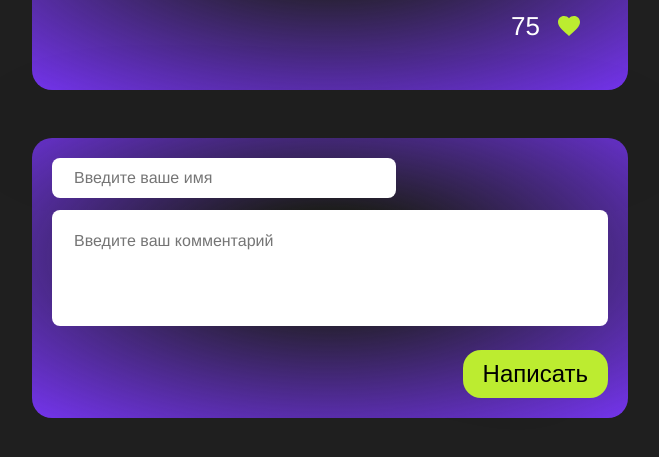
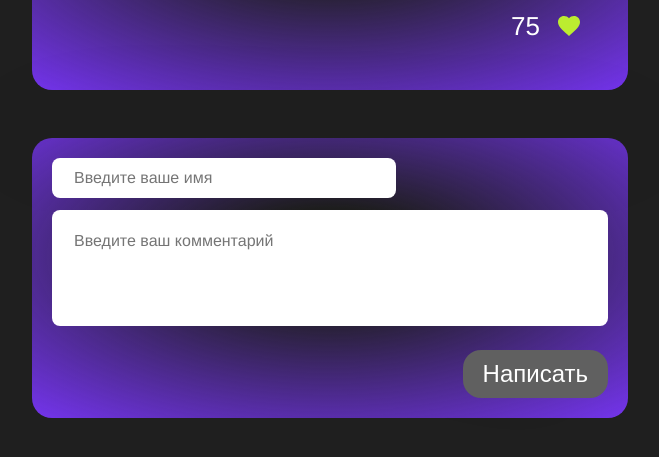
Before and after one commit to GlebkaF/webdev-dom-homework, a plain HTML site: page index.html in a window 1280 px wide. Shown: the part 581-1038 px from the top of the page, without its empty margins (310-969 px from the left). Drawn offline with Linux system fonts and the light colour scheme.

Commit message:
Добавил отпраку комента по нажатию кнопки ввод

```diff
--- a/index.html
+++ b/index.html
@@ -56,7 +56,7 @@
       <textarea type="textarea" class="add-form-text" placeholder="Введите ваш комментарий" rows="4"
         required></textarea>
       <div class="add-form-row">
-        <button class="add-form-button">Написать</button>
+        <button class="add-form-button add-form-button-disabled">Написать</button>
       </div>
 
     </div>
@@ -146,6 +146,12 @@
   const addButton = document.querySelector('.add-form-button');
   addButton.addEventListener('click', addComment);
 
+  document.addEventListener('keyup', (event) => {
+    if (event.key === 'Enter') {
+      addComment();
+    }
+  });
+
 </script>
 
 </html>
--- a/styles.css
+++ b/styles.css
@@ -142,3 +142,12 @@ body {
 .invalid::placeholder {
   color: red;
 }
+.add-form-button-disabled {
+  margin-top: 24px;
+  font-size: 24px;
+  padding: 10px 20px;
+  background-color: #606060;
+  color: #ffffff;
+  border: none;
+  border-radius: 18px;
+}
```
